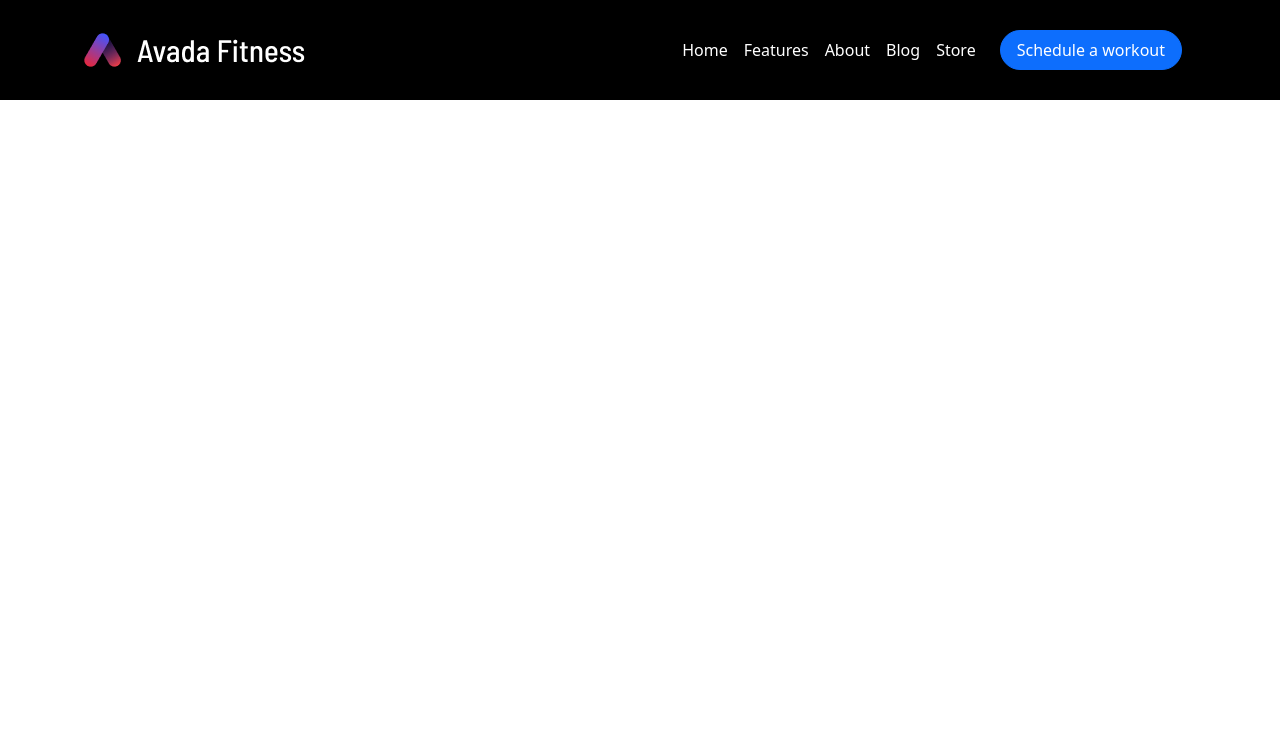
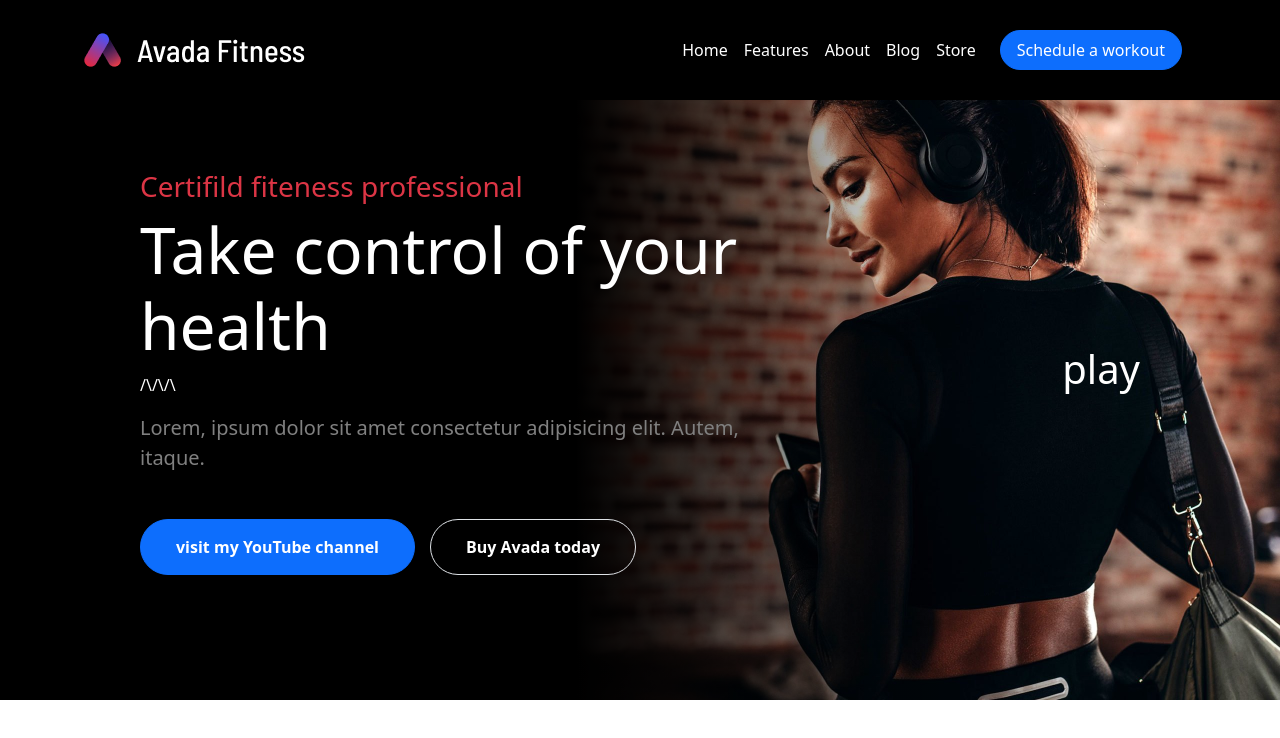
Before and after one commit to Jero1304/proj-html-vuejs, a Vue app: page / in a window 1280 px wide. Shown: the top 738 px of the page. Built offline with nearby package versions, Linux system fonts and the light colour scheme.

Commit message:
FEAT hero

```diff
--- a/src/App.vue
+++ b/src/App.vue
@@ -1,15 +1,16 @@
 <script setup>
-// import HelloWorld from './components/HelloWorld.vue'
 import Navbar from './components/Navbar.vue';
+import Hero from './components/Hero.vue';
 </script>
 
 <template>
-  <!-- <HelloWorld msg="Vite + Vue" /> -->
   <Navbar/>
+  <Hero/>
 </template>
 
 <style lang="scss">
       body{
         height: 100vh;
+        overflow-x: auto;
       }
 </style>
--- /dev/null
+++ b/src/components/Hero.vue
@@ -0,0 +1,65 @@
+<template>
+    <div class="bg-hero">
+        <div class="container">
+            <div class="row align-items-center justify-content-center">
+                <div class="col-8">
+                    <h3 class="text-danger">Certifild fiteness professional</h3>
+                    <h1 class="hero-title">Take control of your health</h1>
+                    <p>/\/\/\</p>
+                    <p class="hero-text">Lorem, ipsum dolor sit amet consectetur adipisicing elit. Autem, itaque.</p>
+
+                    <div class="hero-btn">
+                        <button type="button" class="btn btn-primary">
+                            visit my YouTube channel
+                        </button>
+                        <button type="button" class="btn border">
+                            Buy Avada today
+                        </button>
+                    </div>
+
+                </div>
+                <div class="col hero-play">
+                    <h1>play</h1>
+                </div>
+            </div>
+        </div>
+
+    </div>
+</template>
+
+<script>
+
+</script>
+
+<style scoped lang="scss">
+.bg-hero{
+    background-image: linear-gradient(90deg,black 45%,rgba(6,6,7,0) 75%),url('../img/slider82x-scaled.jpg');
+    background-repeat: no-repeat;
+    background-size: cover;
+    min-height: 600px;
+    color: white;
+    .container{
+        padding: 70px;
+        .hero-title{
+            font-size: 64px;
+        }
+        .hero-text{
+            color: grey;
+            font-size: 20px;
+        }
+        .hero-play{
+            display: flex;
+            justify-content: end;
+        }
+        .hero-btn > button{
+            padding: 15px 35px;
+            border-radius: 30px;
+            margin-right: 15px;
+            font-weight: bold;
+            color: white;
+            margin-top: 30px;
+        }
+    }
+}
+
+</style>
```
